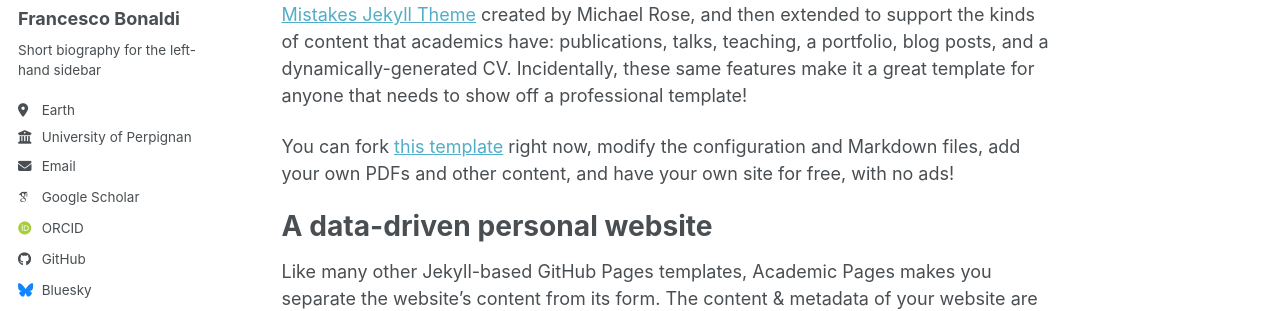
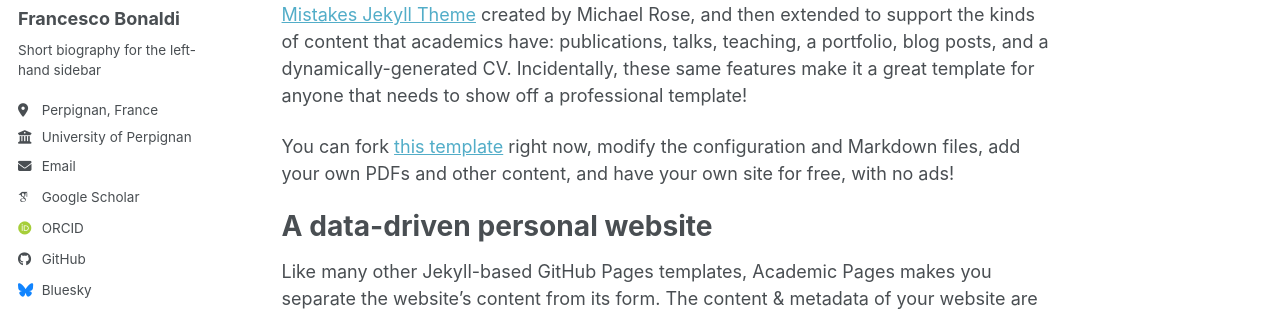
Before and after one commit to fbonaldi/fbonaldi.github.io, a Jekyll site: the page built from _pages/about.md, in a window 1280 px wide. Shown: the part 276-587 px from the top of the page. Built offline with Jekyll 4.4.1, drawn with Linux system fonts in a browser that asks for light colours; some web fonts are replaced; a script bundle is joined from its source files by our own code; library files that are not in the unit come from our copies; some of the changed lines change nothing that is shown.

Commit message:
Update _config.yml

```diff
--- a/_config.yml
+++ b/_config.yml
@@ -27,7 +27,7 @@
   name             : "Francesco Bonaldi"
   pronouns         : # example: "she/her"
   bio              : "Short biography for the left-hand sidebar"
-  location         : "Earth"
+  location         : "Perpignan, France"
   employer         : "University of Perpignan"
   uri              : # URL
   email            : "francesco.bonaldi@univ-perp.fr"
@@ -35,10 +35,10 @@
   # Academic websites
   academia         : # URL
   arxiv            : # URL - Update with the correct link to your profile
-  googlescholar    : "https://scholar.google.com/citations?user=PS_CX0AAAAAJ"
+  googlescholar    : "https://scholar.google.com/citations?user=ysueTe0AAAAJ"
   inspire-hep      : # URL
   impactstory      : # URL
-  orcid            : "https://orcid.org/yourorcidurl"
+  orcid            : "https://orcid.org/0000-0003-0512-0362"
   semantic         : # URL
   ssrn             : # URL
   #pubmed           : "https://www.ncbi.nlm.nih.gov/pubmed/?term=john+snow"
```
